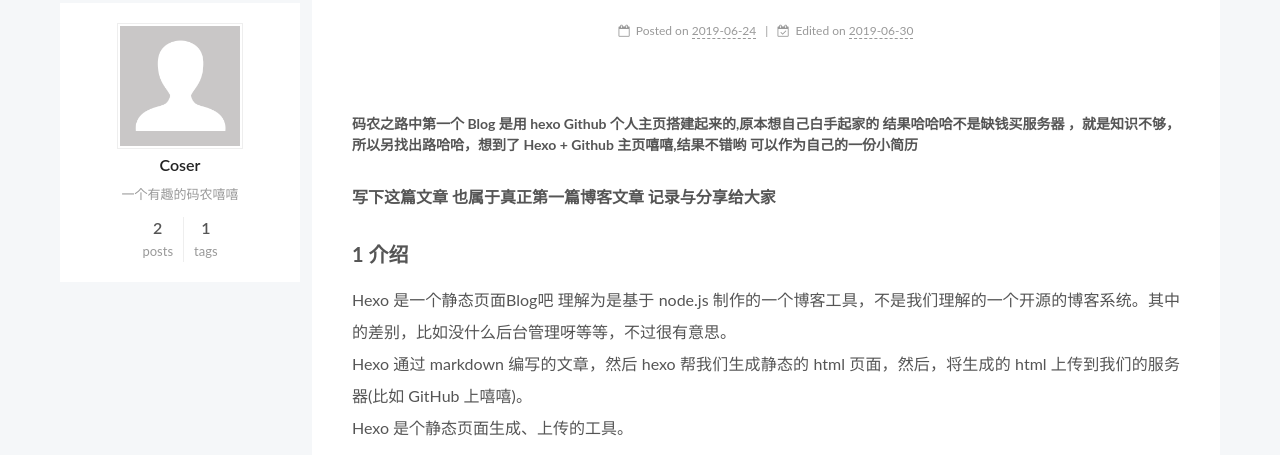
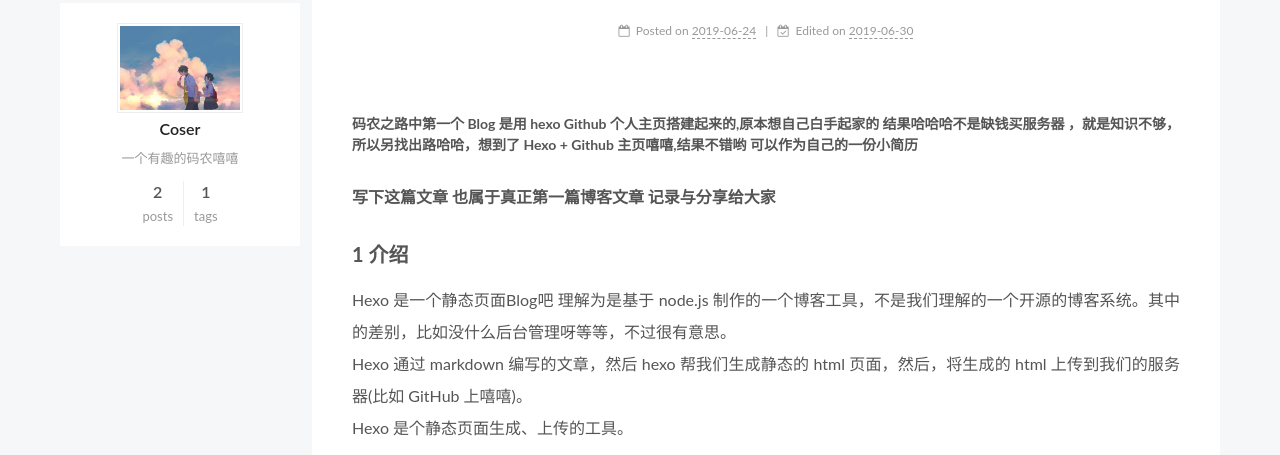
Before and after one commit to COSER277/coser277.github.io, a plain HTML site: page index.html in a window 1280 px wide. Shown: the part 345-800 px from the top of the page. Drawn offline with Linux system fonts and the light colour scheme.

Commit message:
Site updated: 2019-06-30 17:24:09

```diff
--- a/css/main.css
+++ b/css/main.css
@@ -1764,7 +1764,7 @@
   width: 4px;
   height: 4px;
   border-radius: 50%;
-  background: #ffcbff;
+  background: #0dff0d;
 }
 .feed-link,
 .chat {
--- a/index.html
+++ b/index.html
@@ -347,7 +347,7 @@
     <span hidden itemprop="author" itemscope itemtype="http://schema.org/Person">
       <meta itemprop="name" content="Coser">
       <meta itemprop="description" content="一个有趣的码农嘻嘻">
-      <meta itemprop="image" content="/images/avatar.gif">
+      <meta itemprop="image" content="/images/avatar.jpg">
     </span>
 
     <span hidden itemprop="publisher" itemscope itemtype="http://schema.org/Organization">
@@ -489,7 +489,7 @@
     <span hidden itemprop="author" itemscope itemtype="http://schema.org/Person">
       <meta itemprop="name" content="Coser">
       <meta itemprop="description" content="一个有趣的码农嘻嘻">
-      <meta itemprop="image" content="/images/avatar.gif">
+      <meta itemprop="image" content="/images/avatar.jpg">
     </span>
 
     <span hidden itemprop="publisher" itemscope itemtype="http://schema.org/Organization">
@@ -661,7 +661,7 @@
         <div class="site-overview">
           <div class="site-author motion-element" itemprop="author" itemscope itemtype="http://schema.org/Person">
 
-              <img class="site-author-image" itemprop="image" src="/images/avatar.gif" alt="Coser">
+              <img class="site-author-image" itemprop="image" src="/images/avatar.jpg" alt="Coser">
 
               <p class="site-author-name" itemprop="name">Coser</p>
               <div class="site-description motion-element" itemprop="description">一个有趣的码农嘻嘻</div>
```
Also changed, not shown: 2019/06/24/第一篇文章/index.html (+2 -2 lines), 2019/06/30/Resume/index.html (+2 -2 lines), archives/2019/06/index.html (+1 -1 lines), archives/2019/index.html (+1 -1 lines), archives/index.html (+1 -1 lines), categories/index.html (+1 -1 lines), tags/index.html (+1 -1 lines), tags/记录-Hexo-Github/index.html (+1 -1 lines), images/avatar.jpg (added).
